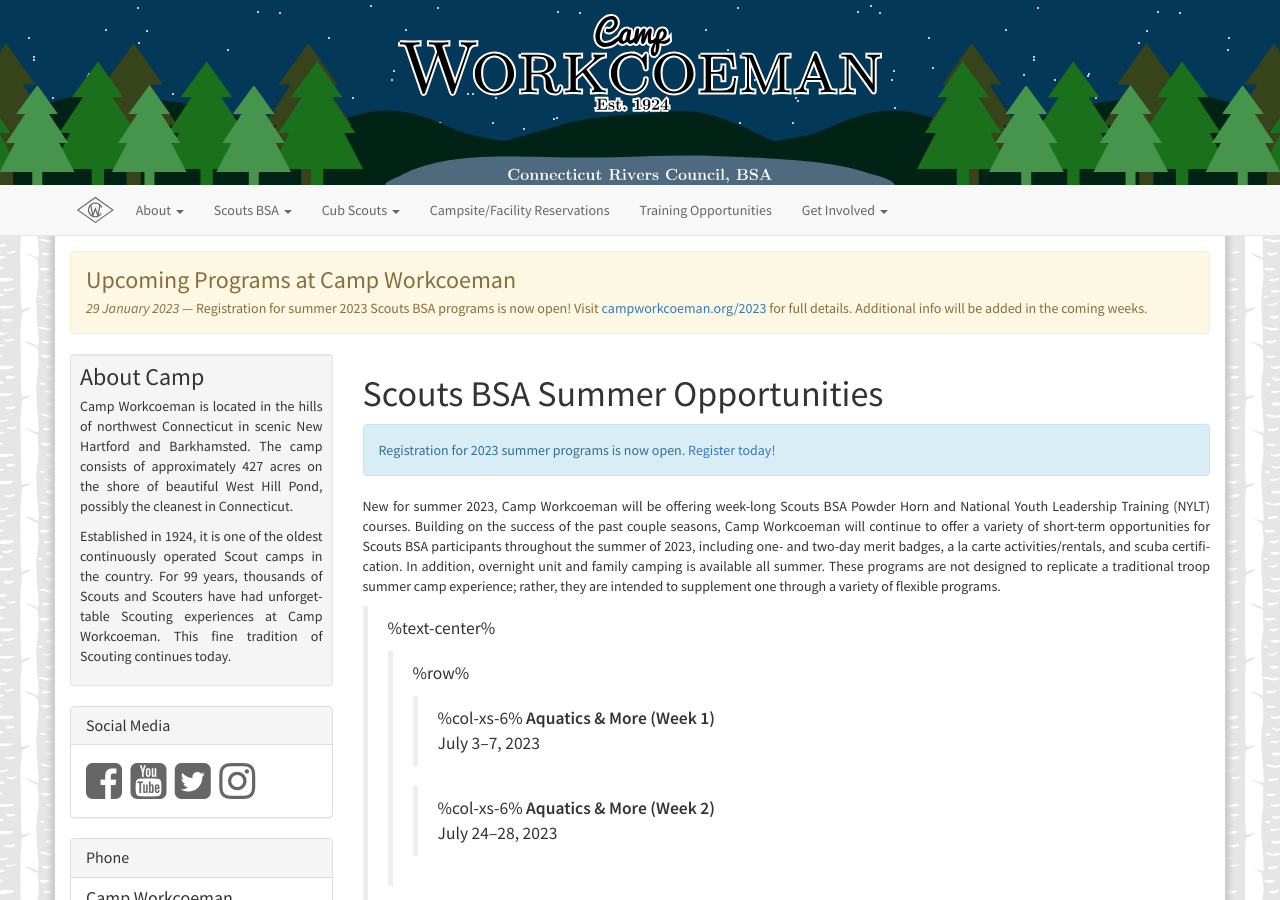
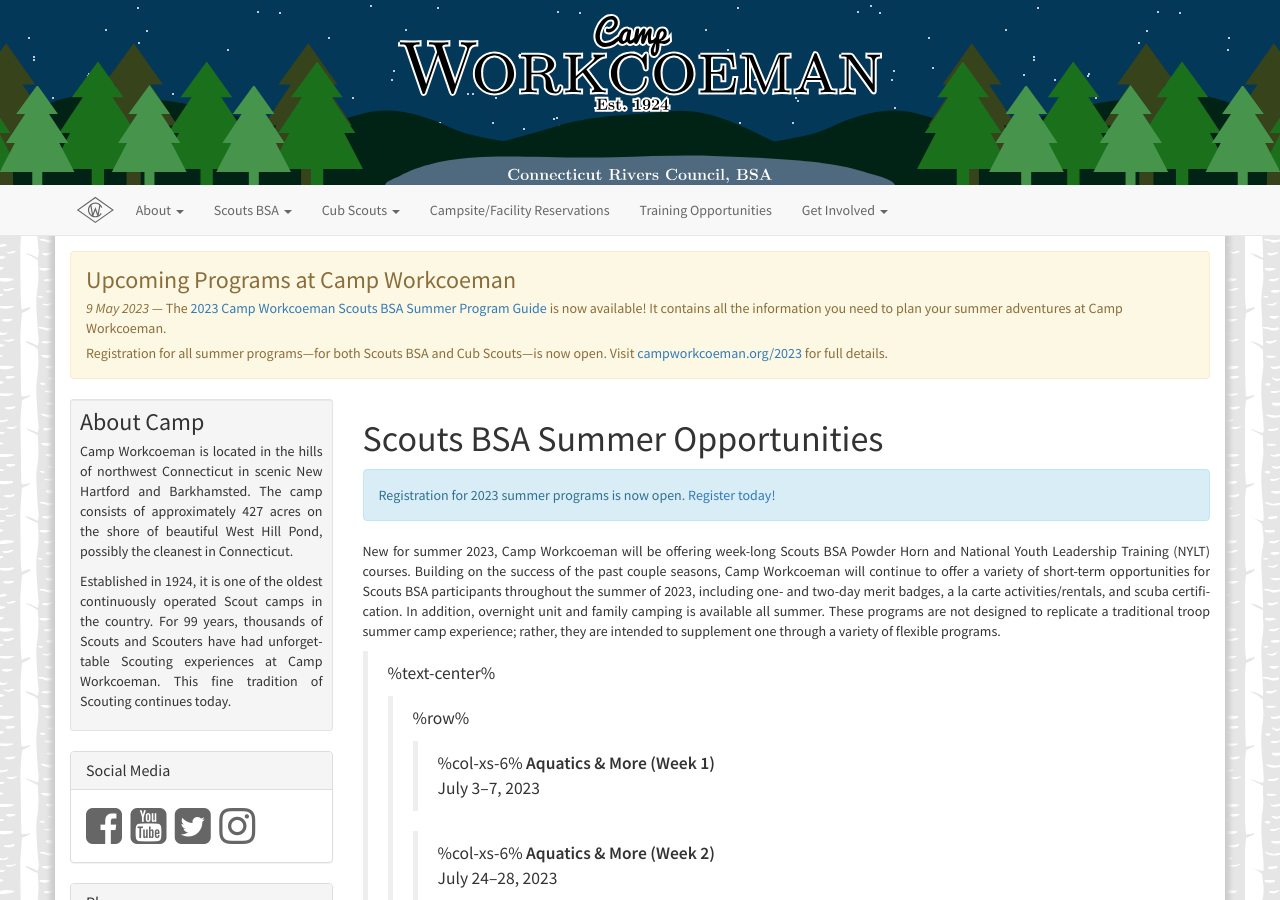
Before and after one commit to campworkcoeman/campworkcoeman.org, a Jekyll site: the page built from scouts-bsa/summer-programs.md, in a window 1280 px wide and 900 px high. Built offline with Jekyll 4.4.1, drawn with Linux system fonts in a browser that asks for light colours; nearby versions of some CDN libraries; Markdown is read by kramdown in place of the engine named in the settings; some of the changed text lies outside the part shown.

Commit message:
Add 2023 Scouts BSA Summer Program Guide.

```diff
--- a/_includes/announcement.html
+++ b/_includes/announcement.html
@@ -4,7 +4,9 @@
 <div id="announcement">
     <div class="alert alert-warning">
     <h3 class="list-group-item-heading">Upcoming Programs at Camp Workcoeman</h3>
-    <p><em>29 January 2023</em> &mdash; Registration for summer 2023 Scouts BSA programs is now open! Visit <a href="{{ site.url }}/2023/">campworkcoeman.org/2023</a> for full details. Additional info will be added in the coming weeks.</p>
+    <p><em>9 May 2023</em> &mdash; The <a href="{{ site.url }}/pdf/2023/2023-program-guide.pdf">2023 Camp Workcoeman Scouts BSA Summer Program Guide</a> is now available! It contains all the information you need to plan your summer adventures at Camp Workcoeman.</>
+
+    <p>Registration for all summer programs&mdash;for both Scouts BSA and Cub Scouts&mdash;is now open. Visit <a href="{{ site.url }}/2023/">campworkcoeman.org/2023</a> for full details.</p>
     </div>
 </div>
 </div>
--- a/scouts-bsa/summer-programs.md
+++ b/scouts-bsa/summer-programs.md
@@ -69,8 +69,8 @@
 >>> August 8, 2023<br/>
 
 > %list-group%
-> <a href="{{ site.url }}/pdf/2022/2022-program-guide.pdf" class="list-group-item">2023 Program Guide (Coming Soon)</a>
-> <a href="{{ site.url }}/pdf/2022/2022-preview-flier.pdf" class="list-group-item">2023 Camp Preview Flier (Coming Soon)</a>
+> <a href="{{ site.url }}/pdf/2023/2023-program-guide.pdf" class="list-group-item">2023 Summer Program Guide</a>
+<!--- > <a href="{{ site.url }}/pdf/2022/2022-preview-flier.pdf" class="list-group-item">2023 Camp Preview Flier (Coming Soon)</a> --->
 > <a href="{{ site.url }}/summer-camp/a-la-carte-programs/" class="list-group-item">2023 Summer À La Carte Programs</a>
 
 ## Merit Badge and Program Offerings
```
Also changed, not shown: about/news/_posts/2023-05-09-2023-program-guide.md (added, +9 -0 lines), scouts-bsa/guides/archive.md (+1 -1 lines), scouts-bsa/guides/index.md (+1 -1 lines), 1 other file.
